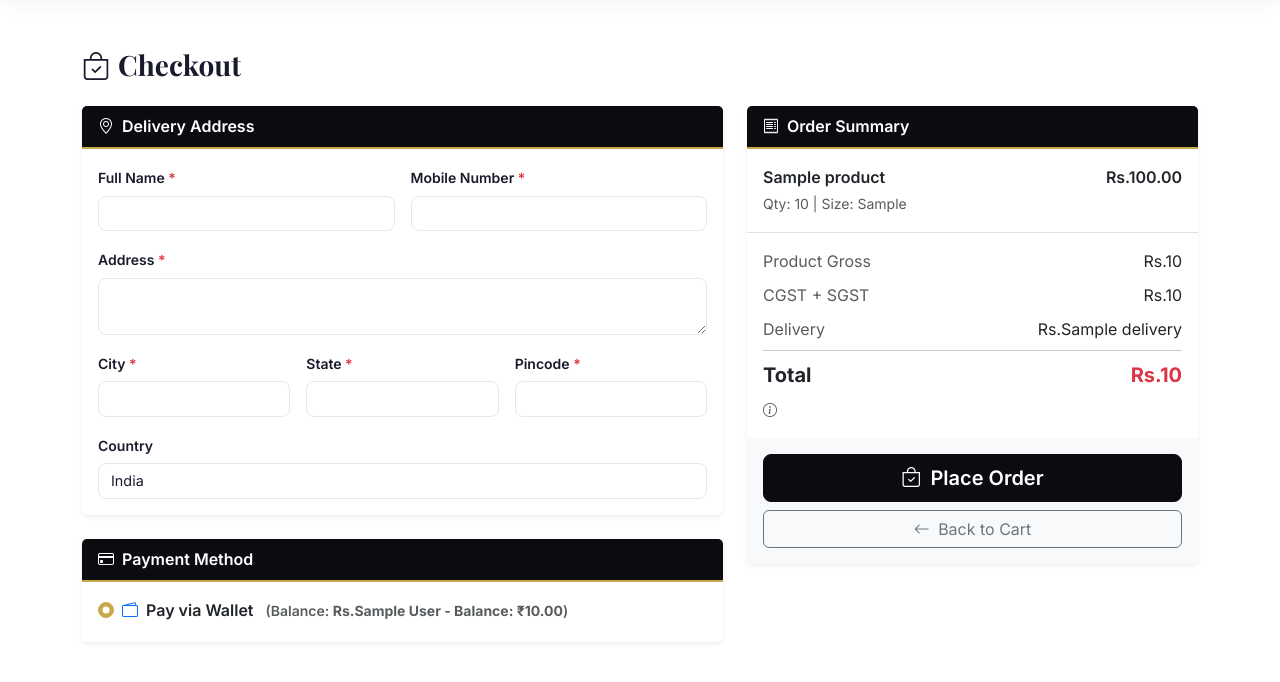
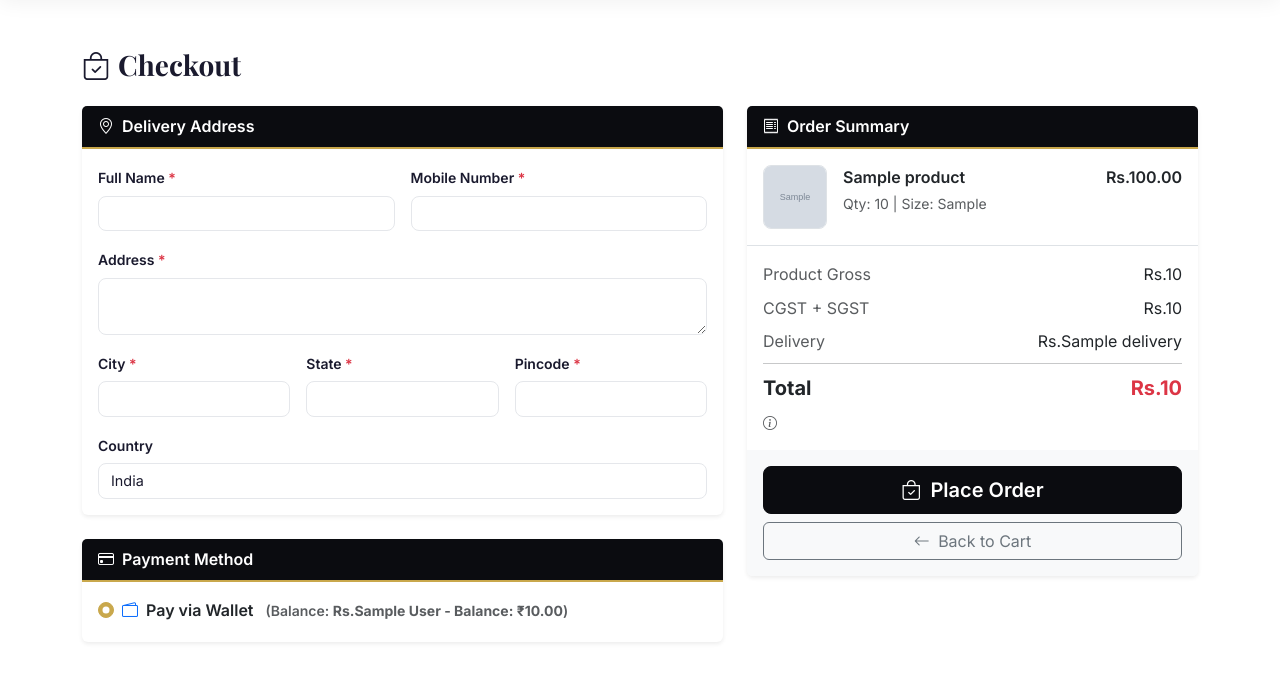
Before and after one commit to Akash000-ui/createpassion, a Django app: template templates/user/checkout.html in a window 1280 px wide. Shown: the part 74-756 px from the top of the page. Run offline with Django 5.2, Linux system fonts and the light colour scheme; tables that the repository leaves empty hold one stand-in row (values such as "Sample post"); the template is opened without the code that fills it: values that come from a table or form of the project are taken from there, most other values are stand-ins (such as "Sample title", 1, 10 or a date in 2020); grey boxes marked "Sample" are stand-in pictures; some libraries are stand-ins or nearby versions; some web fonts are replaced.

Commit message:
Show product images in cart summaries

```diff
--- a/templates/user/checkout.html
+++ b/templates/user/checkout.html
@@ -71,12 +71,21 @@
           <div class="card-body p-0">
             <ul class="list-group list-group-flush">
               {% for item in cart_items %}
-              <li class="list-group-item d-flex justify-content-between align-items-start py-3">
-                <div class="me-2">
-                  <div class="fw-semibold">{{ item.product.name }}</div>
-                  <small class="text-muted">
-                    Qty: {{ item.quantity }}{% if item.size %} | Size: {{ item.size }}{% endif %}
-                  </small>
+              <li class="list-group-item d-flex justify-content-between align-items-start gap-3 py-3">
+                <div class="d-flex gap-3 align-items-start me-2">
+                  {% if item.product.main_image %}
+                  <img src="{{ item.product.main_image.url }}" class="rounded-3 border"
+                       style="width:64px;height:64px;object-fit:cover;flex-shrink:0;" alt="{{ item.product.name }}">
+                  {% else %}
+                  <img src="https://images.unsplash.com/photo-1523381210434-271e8be1f52b?w=160&q=80&auto=format&fit=crop" class="rounded-3 border"
+                       style="width:64px;height:64px;object-fit:cover;flex-shrink:0;" alt="{{ item.product.name }}">
+                  {% endif %}
+                  <div>
+                    <div class="fw-semibold">{{ item.product.name }}</div>
+                    <small class="text-muted">
+                      Qty: {{ item.quantity }}{% if item.size %} | Size: {{ item.size }}{% endif %}
+                    </small>
+                  </div>
                 </div>
                 <span class="fw-semibold text-nowrap">Rs.{{ item.get_item_total }}</span>
               </li>
```
Also changed, not shown: templates/user/cart.html (+7 -2 lines).
